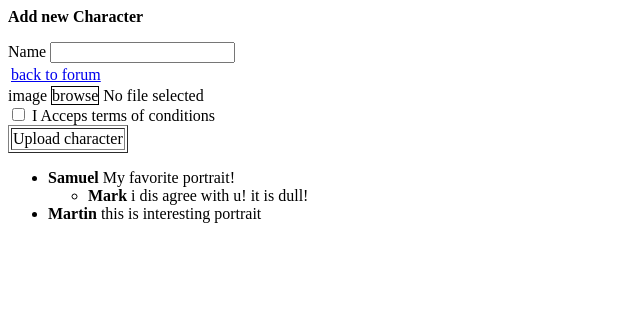
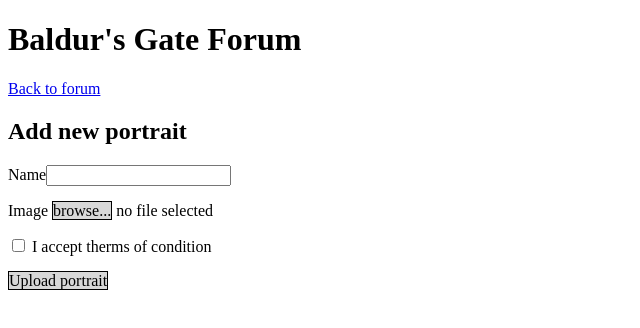
Before and after one commit to Nario1117/htmlBasics, a plain HTML site: page html/NewCharacter.html in a window 1280 px wide. Shown: the whole page, without its empty margins (0-640 px from the left). Drawn offline with Linux system fonts and the light colour scheme.

Commit message:
Updated NewCharacter

```diff
--- a/html/NewCharacter.html
+++ b/html/NewCharacter.html
@@ -2,34 +2,17 @@
 <html lang="en">
 <head>
   <meta charset="UTF-8">
-  <title>New Character</title>
+  <title>New Portrait</title>
 </head>
-<b>Add new Character</b>
-<p>
-<table>
-  <tr>Name <input></tr>
-  <tr></tr>
-</table>
+<body>
+<h1>Baldur's Gate Forum</h1>
+<a href="MainPage.html">Back to forum</a>
+<h2>Add new portrait</h2>
+<p>Name<input></p>
+<p>Image <span style="border: black 1px solid;background-color: #D8D8D8">browse...</span> no file selected</p>
+<p><input type ="checkbox">
+  I accept therms of condition</p>
+<span style="border: black 1px solid;background-color: #D8D8D8">Upload portrait</span>
+</body>
 
-
-<body>
-<table>
-  <tr>
-    <td><a href="MainPage.html"> back to forum</a></td>
-  </tr>
-</table>
-image <span style="border: black 1px solid">browse</span> No file selected<br>
-<input type="checkbox">
-I Acceps terms of conditions
-<table border="">
-  <tr>
-    <td>Upload character</td>
-  </tr>
-</table>
-<ul>
-  <li><b>Samuel </b> My favorite portrait!
-    <ul><li><b>Mark </b> i dis agree with u! it is dull!</li></ul></li>
-  <li><b>Martin </b> this is interesting portrait</li>
-</ul>
-</body>
 </html>
```
Also changed, not shown: html/EdwinOdesseiron.html (+1 -1 lines), html/HumanFemale.html (+1 -1 lines), html/HumanMale.html (+1 -1 lines), html/RangerMale.html (+1 -1 lines).
